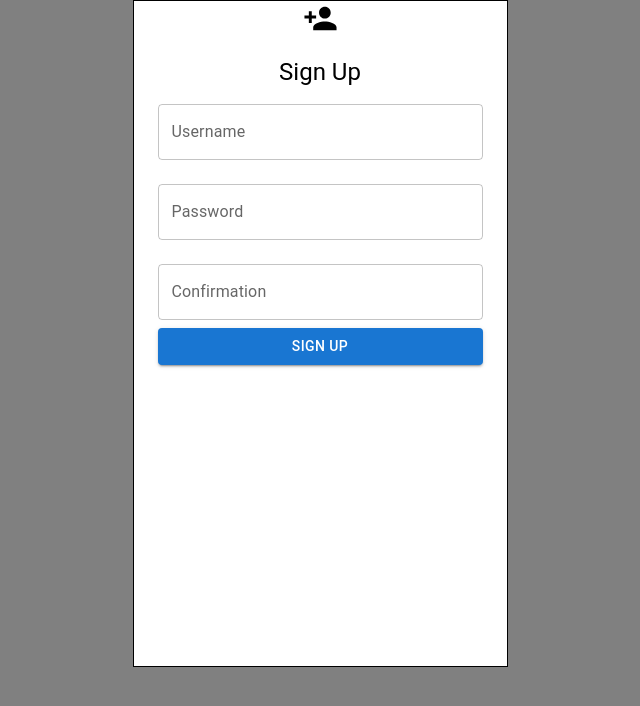
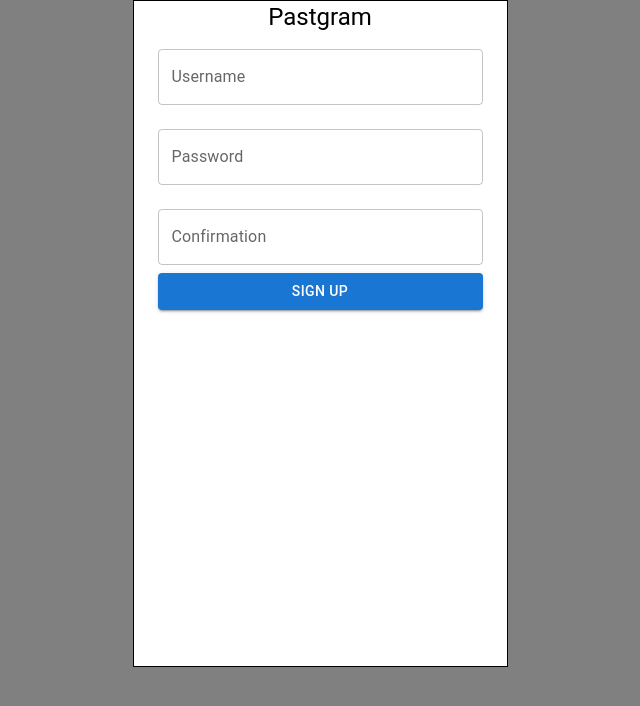
Before and after one commit to shimochan/Pastgram-Temp, a Next.js app: page /signup in a window 1280 px wide. Shown: the top 706 px of the page, without its empty margins (320-960 px from the left). Built offline with nearby package versions, Linux system fonts and the light colour scheme.

Commit message:
ロゴを追加

```diff
--- a/src/app/layout.js
+++ b/src/app/layout.js
@@ -12,6 +12,11 @@
 export default function RootLayout({ children }) {
   return (
     <html lang="en">
+      <head>
+        <link rel="preconnect" href="https://fonts.googleapis.com"/>
+        <link rel="preconnect" href="https://fonts.gstatic.com" crossorigin/>
+        <link href="https://fonts.googleapis.com/css2?family=Pangolin&display=swap" rel="stylesheet"/>
+      </head>
       <body className={[inter.className, mobile.container].join(' ')}>
         <div className={mobile.window}>
           {children}
--- a/src/app/signin/page.js
+++ b/src/app/signin/page.js
@@ -16,13 +16,18 @@
 
   return (
     <Container className={styles.container} maxWidth="xs">
-      <form onSubmit={handleLogin}>
+      <Typography className={styles.logo} variant="h5" align="center">
+        Pastgram
+      </Typography>
+      <form className={styles.form} onSubmit={handleLogin}>
+    {/*
         <div style={{ display: 'flex', justifyContent: 'center', marginBottom: '20px' }}>
           <LockIcon fontSize="large" />
         </div>
         <Typography variant="h5" align="center">
           Login
         </Typography>
+    */}
         <TextField
           label="Username"
           variant="outlined"
--- a/src/app/signin/style.module.css
+++ b/src/app/signin/style.module.css
@@ -1,12 +1,22 @@
 .container {
-    display: flex;
-    flex-direction: column;
-    justify-content: center;
+    display: grid;
+    grid-template-rows: 3fr 4fr;
+    align-items: center;
     height: 100%;
+}
+
+.logo {
+    font-family: 'Pangolin', cursive;
+    font-size: 2.5em;
+}
+
+.form {
+    align-self: flex-start;
 }
 
 .button {
     color: black;
+    margin: 1em 0;
 }
 
 .button:hover {
--- a/src/app/signup/page.js
+++ b/src/app/signup/page.js
@@ -17,13 +17,18 @@
 
   return (
     <Container className={styles.container} maxWidth="xs">
-      <form onSubmit={handleSignup}>
+      <Typography className={styles.logo} variant="h5" align="center">
+        Pastgram
+      </Typography>
+      <form className={styles.form} onSubmit={handleSignup}>
+    {/*
         <div style={{ display: 'flex', justifyContent: 'center', marginBottom: '20px' }}>
-          <PersonAddIcon fontSize="large" />
+        <PersonAddIcon fontSize="large" />
         </div>
         <Typography variant="h5" align="center">
-          Sign Up
+        Sign Up
         </Typography>
+  */}
         <TextField
           label="Username"
           variant="outlined"
--- a/src/app/signup/style.module.css
+++ b/src/app/signup/style.module.css
@@ -1,12 +1,22 @@
 .container {
-    display: flex;
-    flex-direction: column;
-    justify-content: center;
+    display: grid;
+    grid-template-rows: 3fr 4fr;
+    align-items: center;
     height: 100%;
+}
+
+.logo {
+    font-family: 'Pangolin', cursive;
+    font-size: 2.5em;
+}
+
+.form {
+    align-self: flex-start;
 }
 
 .button {
     color: black;
+    margin: 1em 0;
 }
 
 .button:hover {
```
